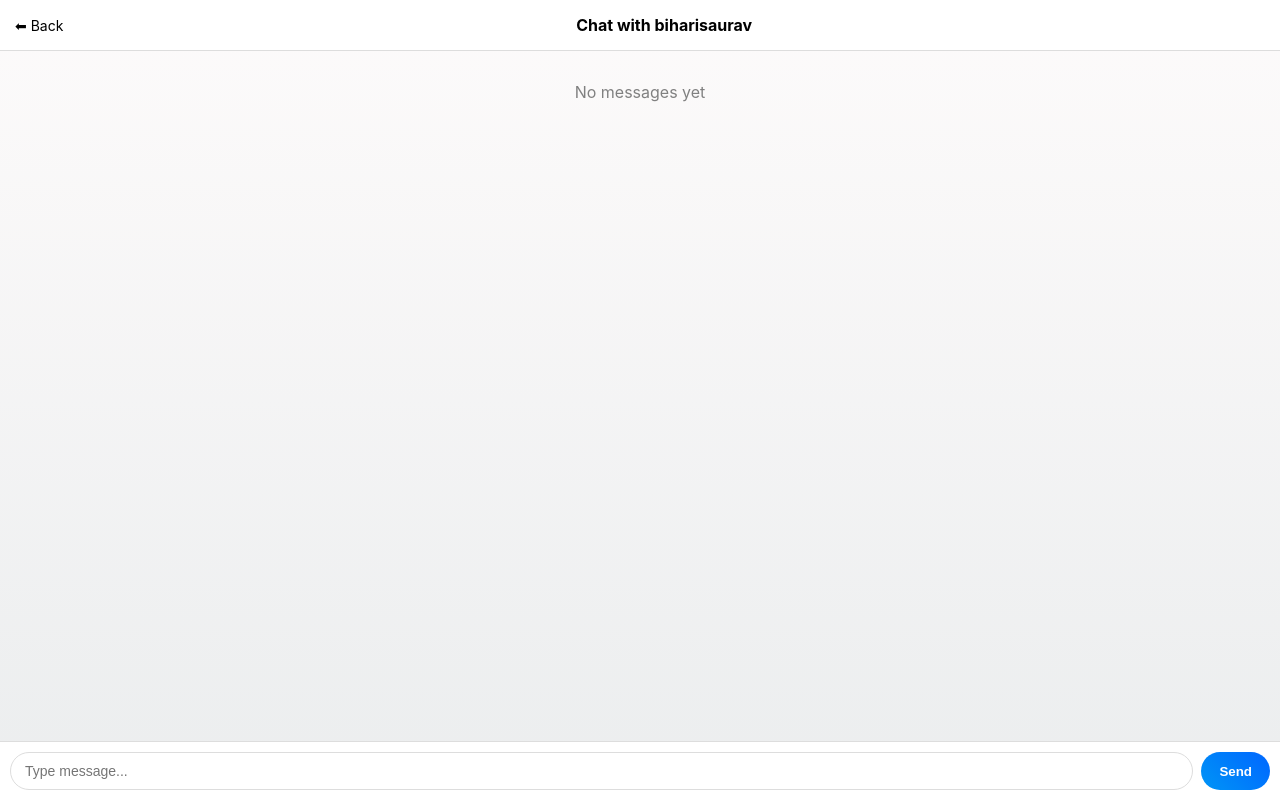
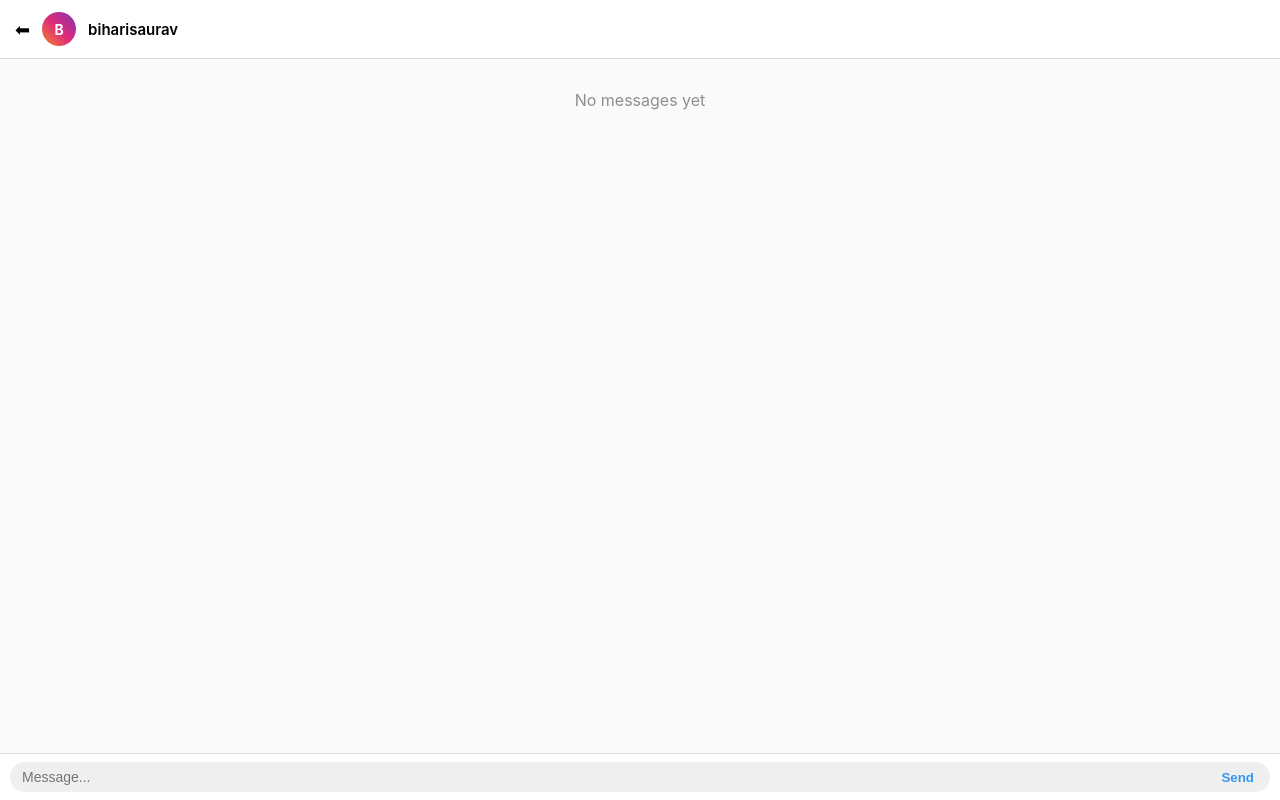
Before and after one commit to sauravraj1410-lab/insta, a Django app: template templates/chat/chat_room.html in a window 1280 px wide. Run offline with Django 5.2, Linux system fonts and the light colour scheme; the template is opened without the code that fills it: values that come from a table or form of the project are taken from there, others are empty; data comes from the database, SQL or seed files in the repository.

Commit message:
Update chat_room.html

```diff
--- a/templates/chat/chat_room.html
+++ b/templates/chat/chat_room.html
@@ -1,7 +1,7 @@
 <!DOCTYPE html>
 <html>
 <head>
-    <title>Chat • {{ other_user.username }}</title>
+    <title>{{ other_user.username }} • Chat</title>
     <meta name="viewport" content="width=device-width, initial-scale=1.0">
 
     <style>
@@ -10,7 +10,7 @@
         body {
             margin: 0;
             font-family: -apple-system, BlinkMacSystemFont, "Segoe UI", Roboto, Arial;
-            background: linear-gradient(to bottom, #fdfbfb, #ebedee);
+            background: #fafafa;
             display: flex;
             flex-direction: column;
             height: 100vh;
@@ -19,35 +19,48 @@
         /* HEADER */
         .chat-header {
             background: white;
-            padding: 15px;
-            border-bottom: 1px solid #ddd;
+            padding: 12px 15px;
+            border-bottom: 1px solid #dbdbdb;
             display: flex;
-            justify-content: space-between;
             align-items: center;
+            gap: 12px;
             position: sticky;
             top: 0;
             z-index: 10;
         }
 
-        .chat-header h3 {
-            margin: 0;
-            font-size: 16px;
-        }
-
-        .chat-header a {
+        .back-btn {
             text-decoration: none;
-            font-size: 14px;
+            font-size: 18px;
             color: black;
         }
 
-        /* MESSAGE AREA */
+        .avatar {
+            width: 34px;
+            height: 34px;
+            border-radius: 50%;
+            background: linear-gradient(45deg,#f58529,#dd2a7b,#8134af);
+            display: flex;
+            justify-content: center;
+            align-items: center;
+            color: white;
+            font-weight: bold;
+            font-size: 14px;
+        }
+
+        .username {
+            font-weight: 600;
+            font-size: 15px;
+        }
+
+        /* CHAT BODY */
         .chat-body {
             flex: 1;
+            overflow-y: auto;
             padding: 15px;
-            overflow-y: auto;
             display: flex;
             flex-direction: column;
-            gap: 10px;
+            gap: 8px;
         }
 
         .message-wrapper {
@@ -68,71 +81,61 @@
 
         .message {
             padding: 10px 14px;
-            border-radius: 18px;
+            border-radius: 22px;
             font-size: 14px;
+            line-height: 1.4;
             word-wrap: break-word;
         }
 
+        /* Instagram bubble styles */
         .sent {
-            background: linear-gradient(45deg,#0095f6,#0066ff);
+            background: #3797f0;
             color: white;
-            border-bottom-right-radius: 5px;
         }
 
         .received {
-            background: white;
-            border: 1px solid #ddd;
-            border-bottom-left-radius: 5px;
-        }
-
-        .sender-name {
-            font-size: 11px;
-            font-weight: 600;
-            margin-bottom: 3px;
-            opacity: 0.7;
+            background: #efefef;
+            color: black;
         }
 
         .seen-status {
             font-size: 11px;
             margin-top: 3px;
-            opacity: 0.7;
+            color: #8e8e8e;
         }
 
-        .seen {
-            color: #0095f6;
+        .seen-status.seen {
+            color: #3797f0;
         }
 
-        .delivered {
-            color: gray;
-        }
-
-        /* INPUT AREA */
+        /* FOOTER */
         .chat-footer {
             background: white;
-            border-top: 1px solid #ddd;
-            padding: 10px;
+            border-top: 1px solid #dbdbdb;
+            padding: 8px 10px;
         }
 
         .chat-form {
             display: flex;
+            align-items: center;
             gap: 8px;
+            background: #efefef;
+            padding: 6px 10px;
+            border-radius: 25px;
         }
 
         .chat-form input {
             flex: 1;
-            padding: 10px 14px;
-            border-radius: 25px;
-            border: 1px solid #ddd;
+            border: none;
+            background: transparent;
+            font-size: 14px;
             outline: none;
-            font-size: 14px;
         }
 
         .chat-form button {
-            padding: 10px 18px;
-            border-radius: 25px;
+            background: none;
             border: none;
-            background: linear-gradient(45deg,#0095f6,#0066ff);
-            color: white;
+            color: #3797f0;
             font-weight: 600;
             cursor: pointer;
         }
@@ -142,17 +145,26 @@
                 max-width: 85%;
             }
         }
+
     </style>
 </head>
 
 <body>
 
+<!-- HEADER -->
 <div class="chat-header">
-    <a href="/chat/">⬅ Back</a>
-    <h3>Chat with {{ other_user.username }}</h3>
-    <div></div>
+    <a href="/chat/" class="back-btn">⬅</a>
+
+    <div class="avatar">
+        {{ other_user.username|first|upper }}
+    </div>
+
+    <div class="username">
+        {{ other_user.username }}
+    </div>
 </div>
 
+<!-- MESSAGES -->
 <div class="chat-body">
 
 {% for msg in messages %}
@@ -163,10 +175,6 @@
             received-wrapper
         {% endif %}">
 
-        {% if msg.sender != request.user %}
-            <div class="sender-name">{{ msg.sender.username }}</div>
-        {% endif %}
-
         <div class="message
             {% if msg.sender == request.user %}
                 sent
@@ -176,34 +184,28 @@
             {{ msg.text }}
         </div>
 
-        <!-- Seen Status (only for messages sent by current user) -->
         {% if msg.sender == request.user %}
-            <div class="seen-status
+            <div class="seen-status {% if msg.is_seen %}seen{% endif %}">
                 {% if msg.is_seen %}
-                    seen
+                    Seen
                 {% else %}
-                    delivered
-                {% endif %}">
-                {% if msg.is_seen %}
-                    ✓ Seen
-                {% else %}
-                    ✓ Delivered
+                    Sent
                 {% endif %}
             </div>
         {% endif %}
-
     </div>
 
 {% empty %}
-    <p style="text-align:center;color:gray;">No messages yet</p>
+    <p style="text-align:center;color:#8e8e8e;">No messages yet</p>
 {% endfor %}
 
 </div>
 
+<!-- INPUT -->
 <div class="chat-footer">
     <form method="POST" class="chat-form">
         {% csrf_token %}
-        <input type="text" name="message" placeholder="Type message..." required>
+        <input type="text" name="message" placeholder="Message..." required>
         <button type="submit">Send</button>
     </form>
 </div>
```
